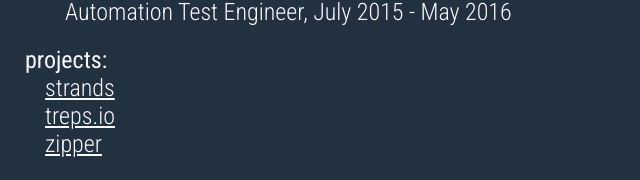
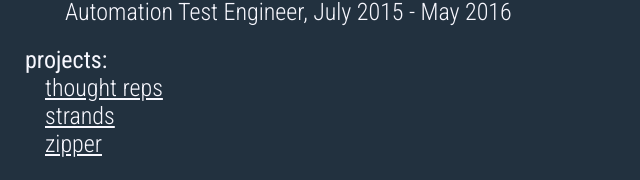
Before and after one commit to fauc3t/portfolio, a React (Create React App) app: page / in a window 1280 px wide. Shown: the part 372-552 px from the top of the page, without its empty margins (0-640 px from the left). Built offline with nearby package versions, Linux system fonts and the light colour scheme.

Commit message:
portfolio updates

```diff
--- a/src/Home.js
+++ b/src/Home.js
@@ -32,7 +32,7 @@
         var projectList = about.projects.map((project, index) => {
             return(
                 <div key={index}>
-                    <div><NavLink to={"projects/" +project.name}>{project.name}</NavLink></div>
+                    <div><NavLink to={"projects/" +project.path}>{project.name}</NavLink></div>
                 </div>
             );
         });
--- a/src/Project.js
+++ b/src/Project.js
@@ -12,7 +12,7 @@
 
         // get the project info from about.js
         var projectInfo = about.projects.filter((proj) => {
-            return proj.name === projectName;
+            return proj.path === projectName;
         })[0];
 
         if(!projectInfo) {
@@ -31,7 +31,7 @@
 
         return (
             <div>
-                <div className="title f-reg">{projectName}</div>
+                <div className="title f-reg">{projectInfo.name}</div>
                 {
                     projectInfo.link && projectInfo.link !== '' &&
                     <div className="title"><a href={projectInfo.link}>{projectInfo.link}</a></div>
--- a/src/json/about.js
+++ b/src/json/about.js
@@ -28,8 +28,21 @@
 /* projects */
 const projects = [
     {
+        "name": "thought reps",
+        "path": "thoughtreps",
+        "link": "https://thoughtreps.com/",
+        "about": "A thought log that utilizes spaced repetition to help users study and hold onto thoughts that might otherwise get lost in the bustle of life. Designed to feel like social media and become a seamless part of any daily routine.",
+        "images": [
+            'https://s3-us-west-2.amazonaws.com/nickhorn-portfolio/treps_1.JPG',
+            'https://s3-us-west-2.amazonaws.com/nickhorn-portfolio/treps_2.JPG',
+            'https://s3-us-west-2.amazonaws.com/nickhorn-portfolio/treps_3.JPG',
+            'https://s3-us-west-2.amazonaws.com/nickhorn-portfolio/treps_4.JPG'
+        ]
+    },
+    {
         "name": "strands",
         "about": "A light social media for short literature that I am currently developing for iOS.",
+        "path": "strands",
         "link": "",
         "images": [
             "https://s3-us-west-2.amazonaws.com/nickhorn-portfolio/strands_1.png",
@@ -39,18 +52,8 @@
         ]
     },
     {
-        "name": "treps.io",
-        "link": "https://treps.io/",
-        "about": "(Thought Reps) A thought log that utilizes spaced repetition to help users study and hold onto thoughts that might otherwise get lost in the bustle of life. Designed to feel like social media and become a seamless part of any daily routine.",
-        "images": [
-            'https://s3-us-west-2.amazonaws.com/nickhorn-portfolio/treps_1.JPG',
-            'https://s3-us-west-2.amazonaws.com/nickhorn-portfolio/treps_2.JPG',
-            'https://s3-us-west-2.amazonaws.com/nickhorn-portfolio/treps_3.JPG',
-            'https://s3-us-west-2.amazonaws.com/nickhorn-portfolio/treps_4.JPG'
-        ]
-    },
-    {
         "name": "zipper",
+        "path": "zipper",
         "link": "",
         "about": "My first dabble in mobile development. A simple beat-my-highscore style game where you help Zipper the robot dodge clouds and collect balloons. Due to lost source code (I've since started using source control) and updated Apple policies, it is no longer available for download.",
         "images": [
```
